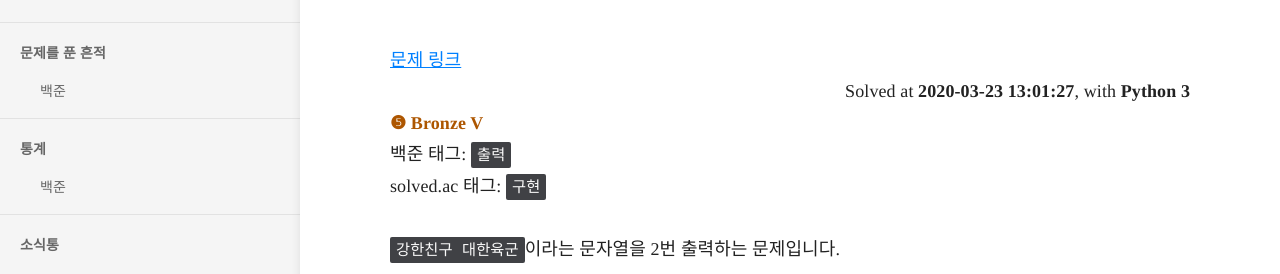
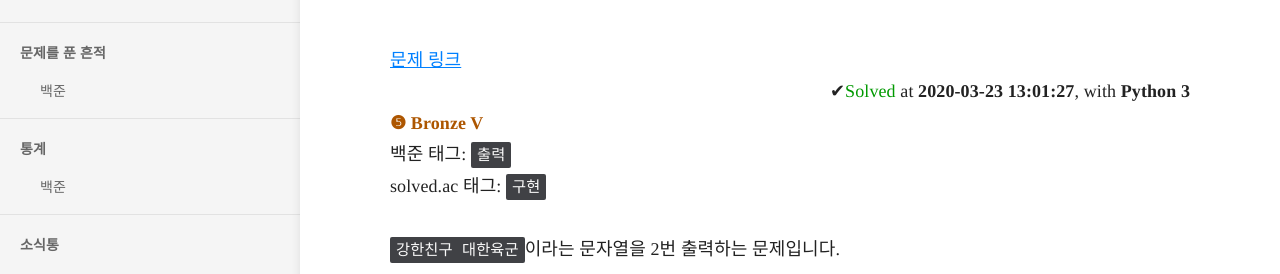
Before and after one commit to Orb-H/nojam, a Jekyll site: the page built from docs/_docs/nojam/10718.md, in a window 1280 px wide. Shown: the part 147-421 px from the top of the page. Built offline with Jekyll 4.4.1, drawn with Linux system fonts in a browser that asks for light colours.

Commit message:
add info about solve_excluded in layout

```diff
--- a/docs/_layouts/nojam.html
+++ b/docs/_layouts/nojam.html
@@ -3,7 +3,7 @@
 ---
 
 <a href="http://noj.am/{{ page.solve_num }}">문제 링크</a>
-<div align=right>Solved at <b>{{ page.solve_date | date: "%Y-%m-%d %H:%M:%S" }}</b>, with <b>{{ page.solve_lang.name }}</b></div>
+<div align=right>{% if page.solve_exclude != nil %}❌<font color="#f00">Not Solved</font>{% else %}✔<font color="#090">Solved</font> at <b>{{ page.solve_date | date: "%Y-%m-%d %H:%M:%S" }}</b>, with <b>{{ page.solve_lang.name }}</b>{% endif %}</div>
 {% assign diff = site.data.nojam_diff %}
 {% assign num = page.solve_diff %}
 <div class="diff_{{ diff[num].class }}">
```
